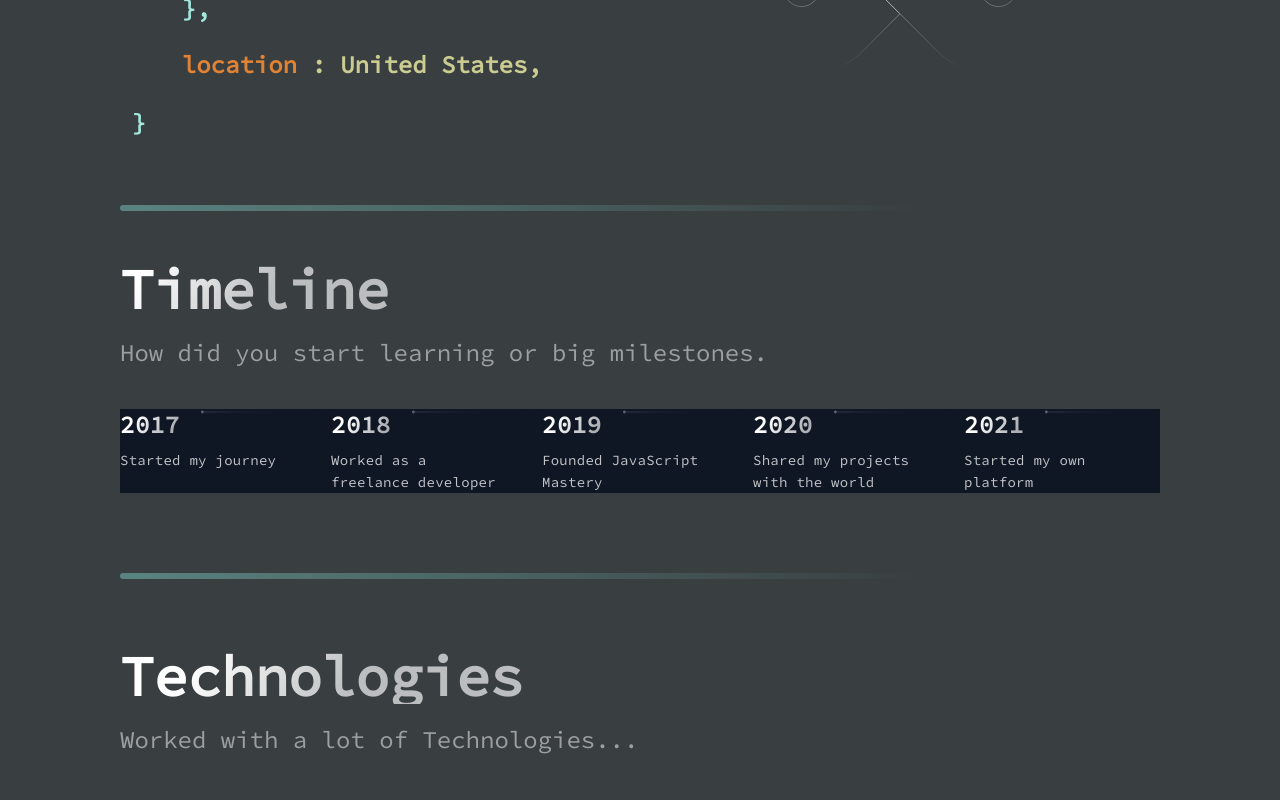
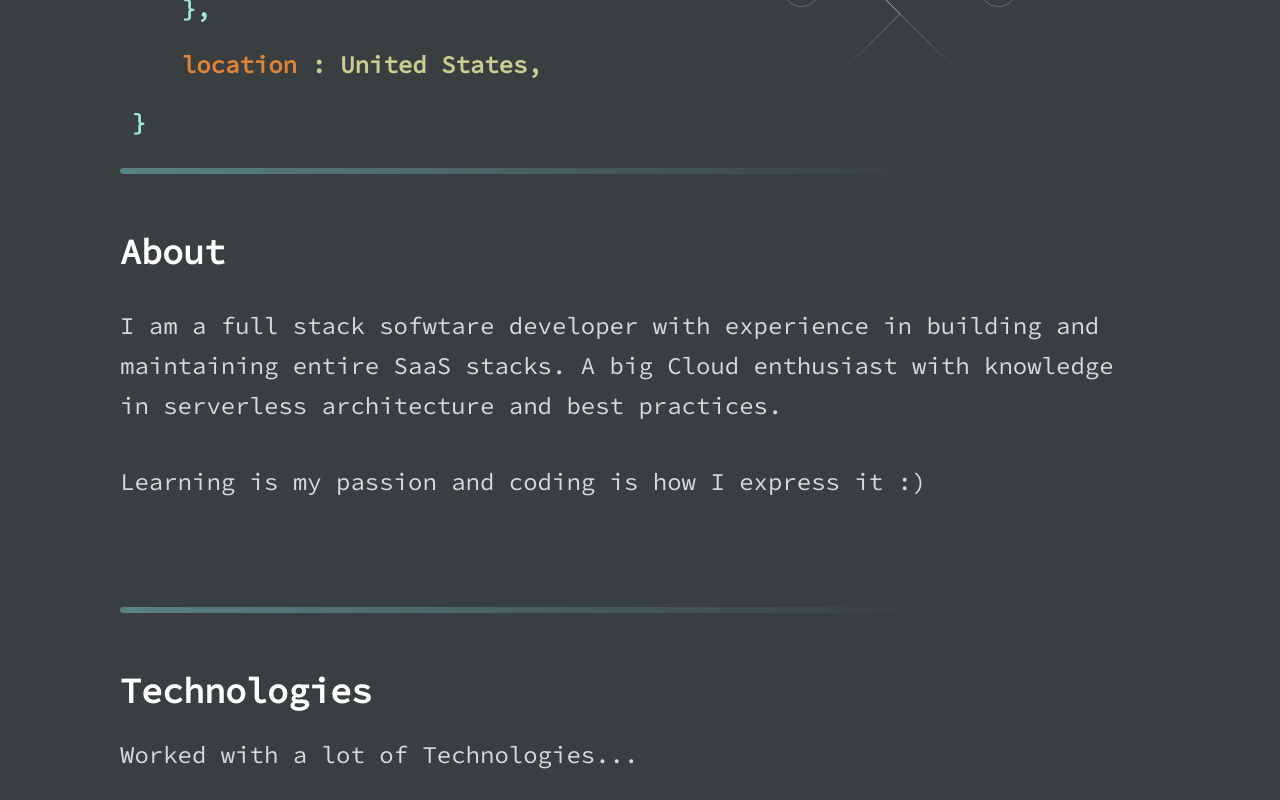
Before and after one commit to SharmaManjul/MyPortfolio, a Next.js app: page / in a window 1280 px wide. Shown: the part 580-1380 px from the top of the page. Built offline with nearby package versions, Linux system fonts and the light colour scheme.

Commit message:
Adding About section.

```diff
--- /dev/null
+++ b/src/components/About/About.js
@@ -0,0 +1,21 @@
+import React from 'react';
+import { DiFirebase, DiReact, DiZend } from 'react-icons/di';
+import { Section, SectionDivider, SectionText, SectionTitle } from '../../styles/GlobalComponents';
+
+const About = () => (
+<Section id="about">
+    <SectionDivider/>
+    <SectionTitle style={{paddingTop: "5rem", paddingBottom: "1rem"}}>About</SectionTitle>
+    <SectionText>
+        I am a full stack sofwtare developer with experience in building and maintaining
+        entire SaaS stacks. A big Cloud enthusiast with knowledge in serverless architecture
+        and best practices.
+    </SectionText>
+    <SectionText>
+    Learning is my passion and coding is how I express it :)
+    </SectionText>
+</Section>
+
+);
+
+export default About;
--- a/src/components/Header/Header.js
+++ b/src/components/Header/Header.js
@@ -17,9 +17,9 @@ const Header = () =>  (
       </Link>
     </Div1>
     <Div2>
-      <li>
-        <Link href="#projects">
-          <NavLink>Projects</NavLink>
+    <li>
+        <Link href="#about">
+          <NavLink>About</NavLink>
         </Link>
       </li>
       <li>
@@ -28,8 +28,8 @@ const Header = () =>  (
         </Link>
       </li>
       <li>
-        <Link href="#about">
-          <NavLink>About</NavLink>
+        <Link href="#projects">
+          <NavLink>Projects</NavLink>
         </Link>
       </li>
     </Div2>
--- a/src/components/Projects/Projects.js
+++ b/src/components/Projects/Projects.js
@@ -7,7 +7,7 @@ import { projects } from '../../constants/constants';
 const Projects = () => (
   <Section nopadding id="projects">
     <SectionDivider/>
-    <SectionTitle main>Projects</SectionTitle>
+    <SectionTitle style={{paddingTop: "5rem"}}>Projects</SectionTitle>
     <GridContainer>
       {projects.map(({title, description, image, tags, source, visit, id}) =>
         <BlogCard key={id}>
--- a/src/components/Technologies/Technologies.js
+++ b/src/components/Technologies/Technologies.js
@@ -5,7 +5,8 @@ import { List, ListContainer, ListItem, ListParagraph, ListTitle } from './Techn
 
 const Technologies = () =>  (
   <Section id="tech">
-      <SectionTitle>Technologies</SectionTitle>
+      <SectionDivider/>
+      <SectionTitle style={{paddingTop: "5rem"}}>Technologies</SectionTitle>
       <SectionText>Worked with a lot of Technologies...</SectionText>
       <List>
         <ListItem>
--- a/src/components/TimeLine/TimeLine.js
+++ b/src/components/TimeLine/TimeLine.js
@@ -43,7 +43,7 @@ const Timeline = () => {
   }, []);
 
   return (
-    <Section id="about">
+    <Section>
       <SectionDivider/>
       <SectionTitle style={{paddingTop: "5rem"}}>Timeline</SectionTitle>
         <SectionText>
--- a/src/pages/index.js
+++ b/src/pages/index.js
@@ -1,3 +1,4 @@
+import About from '../components/About/About';
 import Acomplishments from '../components/Acomplishments/Acomplishments';
 import BgAnimation from '../components/BackgrooundAnimation/BackgroundAnimation';
 import Hero from '../components/Hero/Hero';
@@ -14,9 +15,10 @@ const Home = () => {
         <Hero />
         <BgAnimation />
       </Section>
+      <About/>
+      {/* <br/>
       <br/>
-      <br/>
-      <Timeline />
+      <Timeline /> */}
       <br/>
       <br/>
       <Technologies />
--- a/src/styles/GlobalComponents/index.js
+++ b/src/styles/GlobalComponents/index.js
@@ -26,18 +26,18 @@ export const Section = styled.section`
 
 export const SectionTitle = styled.h2`
   font-weight: 800;
-  font-size: ${(props) => props.main ? '65px' : '56px'};
+  font-size: ${(props) => props.main ? '45px' : '35px'};
   line-height: ${(props) => props.main ? '72px' : '56px'};
   width: max-content;
   max-width: 100%;
-  background: linear-gradient(121.57deg, #FFFFFF 18.77%, rgba(255, 255, 255, 0.66) 60.15%);
+  background: white;
   -webkit-background-clip: text;
   -webkit-text-fill-color: transparent;
   margin-bottom: 16px;
   padding: ${(props) => props.main ? '58px 0 16px' : '0'};
 
   @media ${props => props.theme.breakpoints.md}{
-    font-size: ${(props) => props.main ? '56px' : '48px'};
+    font-size: ${(props) => props.main ? '45px' : '35px'};
     line-height: ${(props) => props.main ? '56px' : '48px'};
     margin-bottom: 12px;
     padding: ${(props) => props.main ? '40px 0 12px' : '0'};
@@ -55,12 +55,12 @@ export const SectionTitle = styled.h2`
 `
 
 export const SectionText = styled.p`
-  max-width: 800px;
+  max-width: 1000px;
   font-size: 24px;
   line-height: 40px;
   font-weight: 300;
   padding-bottom: 3.6rem;
-  color: rgba(255, 255, 255, 0.5);
+  color: #D9D9D9;
 
   @media ${(props) => props.theme.breakpoints.md} {
     max-width: 670px;
@@ -89,12 +89,12 @@ export const SectionDivider = styled.div`
     margin: ${(props) => props.divider ? "4rem 0" : "" };
 
   @media ${(props) => props.theme.breakpoints.md} {
-    width: 48px;
+    width: 300px;
     height: 4px;
   }
 
   @media ${(props) => props.theme.breakpoints.sm} {
-    width: 32px;
+    width: 300px;
     height: 2px;
   }
 `
```
Also changed, not shown: src/components/About/AboutStyles.js (added).
